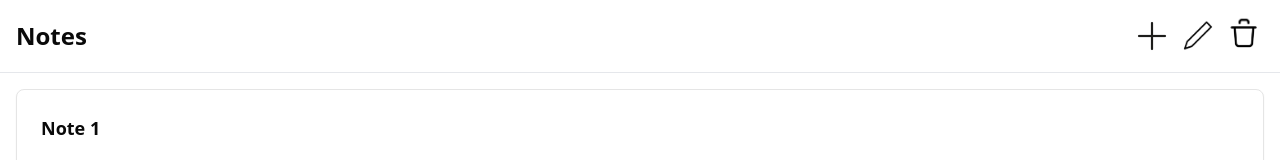
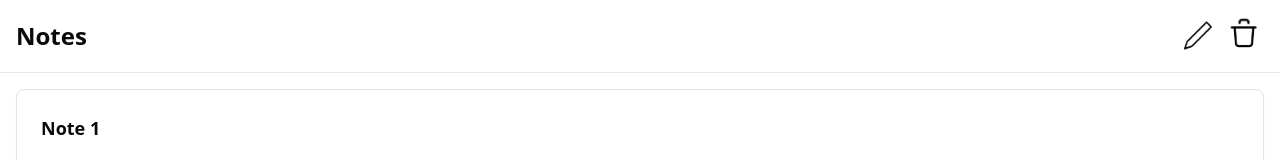
Before and after one commit to darylescode/todo-app, a React (Vite) app in the folder client/: page /1 in a window 1280 px wide. Shown: the top 160 px of the page. Built offline with nearby package versions, Linux system fonts and the light colour scheme.

Commit message:
Update CrudHeader component to conditionally render create action based on route parameters

```diff
--- a/client/src/components/app-header/CrudHeader.tsx
+++ b/client/src/components/app-header/CrudHeader.tsx
@@ -6,8 +6,12 @@ import {
 } from "@/context";
 
 import { headerActions } from "@/shared/constants/headerActions";
+import { useParams } from "react-router";
 
 function CrudHeader() {
+  const params = useParams();
+  const id = params?.id || "";
+
   const { isModalOpen, setIsModalOpen } = useContext(ConfirmationModalContext);
 
   const { setHeaderTriggered } = useContext(AppHeaderContext);
@@ -29,7 +33,9 @@ function CrudHeader() {
 
   return (
     <div className="flex items-center">
-      {headerActions.map((operation, index) => (
+      {headerActions.map((operation, index) => {
+        if (id && operation.alt === "create") return null;
+        return (
           <img
             key={index}
             src={operation.src}
@@ -37,7 +43,8 @@ function CrudHeader() {
             className={operation.style}
             onClick={() => openModalHandler(operation.alt)}
           />
-      ))}
+        );
+      })}
     </div>
   );
 }
```
Lines whose indentation alone changed are shown as unchanged.
